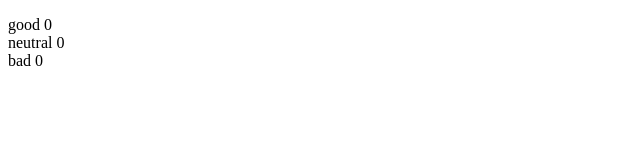
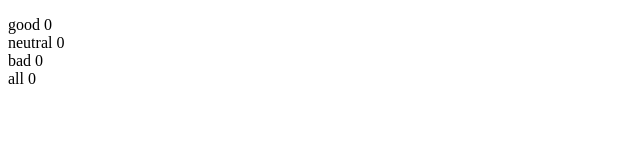
Before and after one commit to kudraem/fullstackopen-course-exercises, a React (Vite) app in the folder part1/unicafe/: page / in a window 1280 px wide. Shown: the part 139-299 px from the top of the page, without its empty margins (0-640 px from the left). Built offline with nearby package versions, Linux system fonts and the light colour scheme.

Commit message:
exercise 1.6: add total score to Statistics

```diff
--- a/part1/unicafe/src/App.jsx
+++ b/part1/unicafe/src/App.jsx
@@ -15,12 +15,14 @@ const Feedback = ({handleGood, handleNeutral, handleBad}) => {
 
 const Row = ({text, value}) => <div>{text} {value}</div>
 
-const Statistics = ({good, neutral, bad}) => {
+const Statistics = (props) => {
+  const {good, neutral, bad, all} = props
   return <div>
     <h2>statistics</h2>
     <Row text='good' value={good} />
     <Row text='neutral' value={neutral} />
     <Row text='bad' value={bad} />
+    <Row text='all' value={good + neutral + bad} />
   </div>
 }
 
@@ -35,7 +37,10 @@ const App = () => {
                 handleNeutral={() => setNeutral(neutral + 1)}
                 handleBad={() => setBad(bad + 1)}
       />
-      <Statistics good={good} neutral={neutral} bad={bad} />
+      <Statistics good={good}
+                  neutral={neutral}
+                  bad={bad}
+      />
     </div>
   )
 }
```
